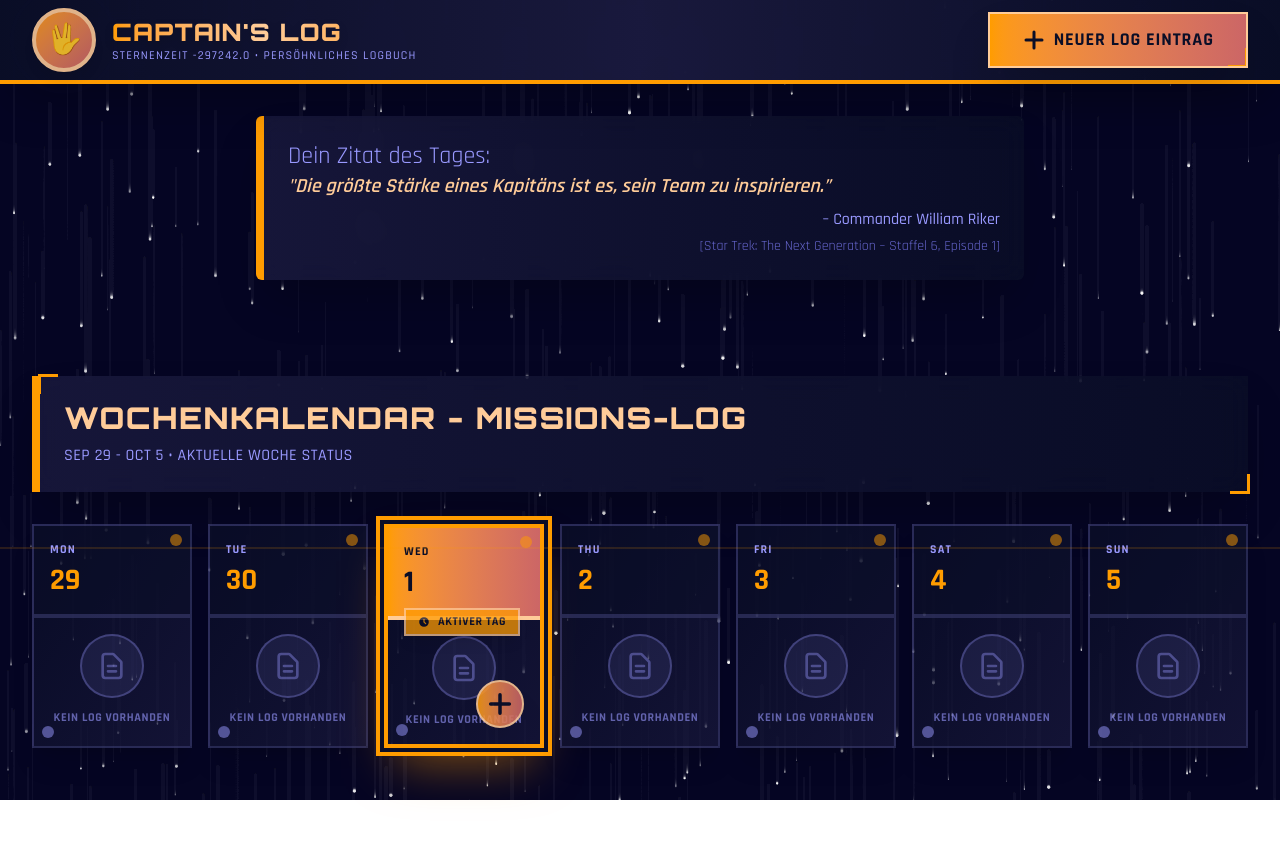
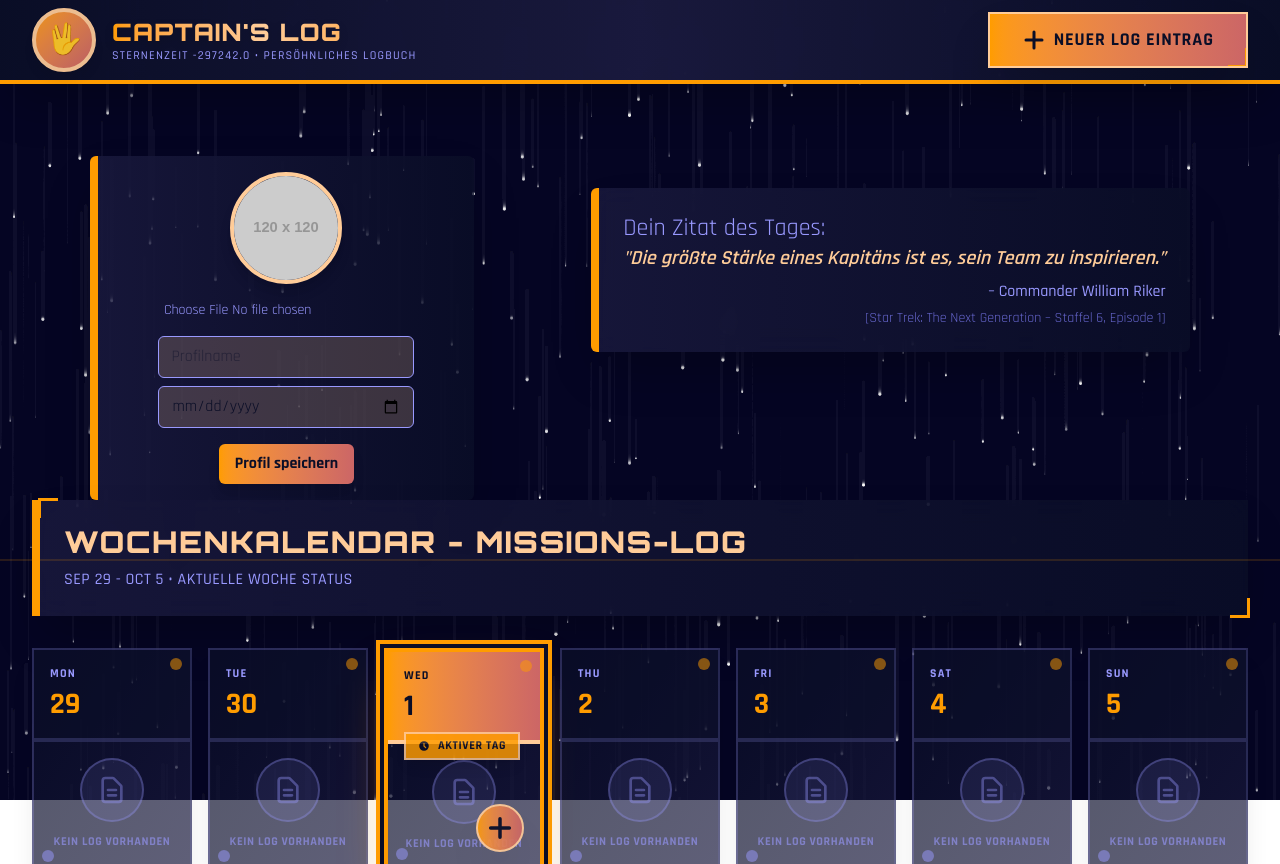
Before and after one commit to cmd-Sven/personal-dairy-app, a React (Vite) app: page / in a window 1280 px wide. Shown: the top 864 px of the page. Built offline with nearby package versions, Linux system fonts and the light colour scheme.

Commit message:
Updates with PRofile log

```diff
--- a/src/App.jsx
+++ b/src/App.jsx
@@ -8,6 +8,7 @@
 import Toast from "./components/Toast";
 import ConfirmDialog from "./components/ConfirmDialog";
 import QuoteOfTheDay from "./components/QuoteOfTheDay";
+import ProfileCard from "./components/ProfileCard";
 
 /**
  * Captain's Log - Star Trek Themed Personal Journal
@@ -171,11 +172,14 @@
           </div>
         </div>
       </header>
-      {/* Zitat des Tages ala Star Trek */}
-      <QuoteOfTheDay />
 
       {/* Main Content */}
-      <main className="max-w-7xl mx-auto px-4 py-12 sm:px-6 lg:px-8">
+      <main className="max-w-[1400px] mx-auto px-4 py-12 sm:px-6 lg:px-8">
+        {/* Zitat des Tages ala Star Trek + Profilbild Avatar*/}
+        <div className="flex flex-col md:flex-row items-start mt-6 mb">
+          <ProfileCard />
+          <QuoteOfTheDay />
+        </div>
         {/* Week View */}
         <CalendarWeekView
           entries={entries}
--- /dev/null
+++ b/src/components/ProfileCard.jsx
@@ -0,0 +1,85 @@
+import { useState, useEffect } from "react";
+
+export default function ProfileCard() {
+  const [profile, setProfile] = useState({
+    name: "",
+    birthDate: "",
+    avatarBase64: "", // Base64 statt URL
+  });
+
+  useEffect(() => {
+    const storedProfile = JSON.parse(localStorage.getItem("userProfile"));
+    if (storedProfile) {
+      setProfile(storedProfile);
+    }
+  }, []);
+
+  const handleChange = (e) => {
+    const { name, value } = e.target;
+    setProfile((prev) => ({ ...prev, [name]: value }));
+  };
+
+  const handleAvatarUpload = (e) => {
+    const file = e.target.files[0];
+    if (!file) return;
+
+    const reader = new FileReader();
+    reader.onloadend = () => {
+      setProfile((prev) => ({ ...prev, avatarBase64: reader.result }));
+    };
+    reader.readAsDataURL(file);
+  };
+
+  const handleSave = () => {
+    localStorage.setItem("userProfile", JSON.stringify(profile));
+    alert("Profil gespeichert!");
+  };
+
+  return (
+    <div className="flex flex-col items-center p-4 bg-gradient-to-r from-[#1a1a3e]/80 to-[#0a0e27]/80 border-l-8 border-[#ff9c00] shadow-2xl rounded-md w-full max-w-sm mx-auto">
+      {/* Avatar */}
+      <img
+        src={
+          profile.avatarBase64 ||
+          "https://via.placeholder.com/120x120.png?text=Avatar"
+        }
+        alt="Avatar"
+        className="w-28 h-28 rounded-full border-4 border-[#ffcc99] shadow-lg mb-4 object-cover"
+      />
+
+      {/* Avatar Upload */}
+      <input
+        type="file"
+        accept="image/*"
+        onChange={handleAvatarUpload}
+        className="mb-4 text-sm text-[#9999ff]"
+      />
+
+      {/* Profilname */}
+      <input
+        type="text"
+        name="name"
+        placeholder="Profilname"
+        value={profile.name}
+        onChange={handleChange}
+        className="w-64 mb-2 px-3 py-2 rounded-md border border-[#9999ff] text-[#0a0e27] bg-[#ffcc99]/20 focus:outline-none focus:ring-2 focus:ring-[#ffcc99]"
+      />
+
+      {/* Geburtsdatum */}
+      <input
+        type="date"
+        name="birthDate"
+        value={profile.birthDate}
+        onChange={handleChange}
+        className="w-64 mb-4 px-3 py-2 rounded-md border border-[#9999ff] text-[#0a0e27] bg-[#ffcc99]/20 focus:outline-none focus:ring-2 focus:ring-[#ffcc99]"
+      />
+
+      <button
+        onClick={handleSave}
+        className="px-4 py-2 bg-gradient-to-r from-[#ff9c00] to-[#cc6666] text-[#0a0e27] font-bold rounded-md shadow-lg hover:scale-105 transition-transform"
+      >
+        Profil speichern
+      </button>
+    </div>
+  );
+}
```
